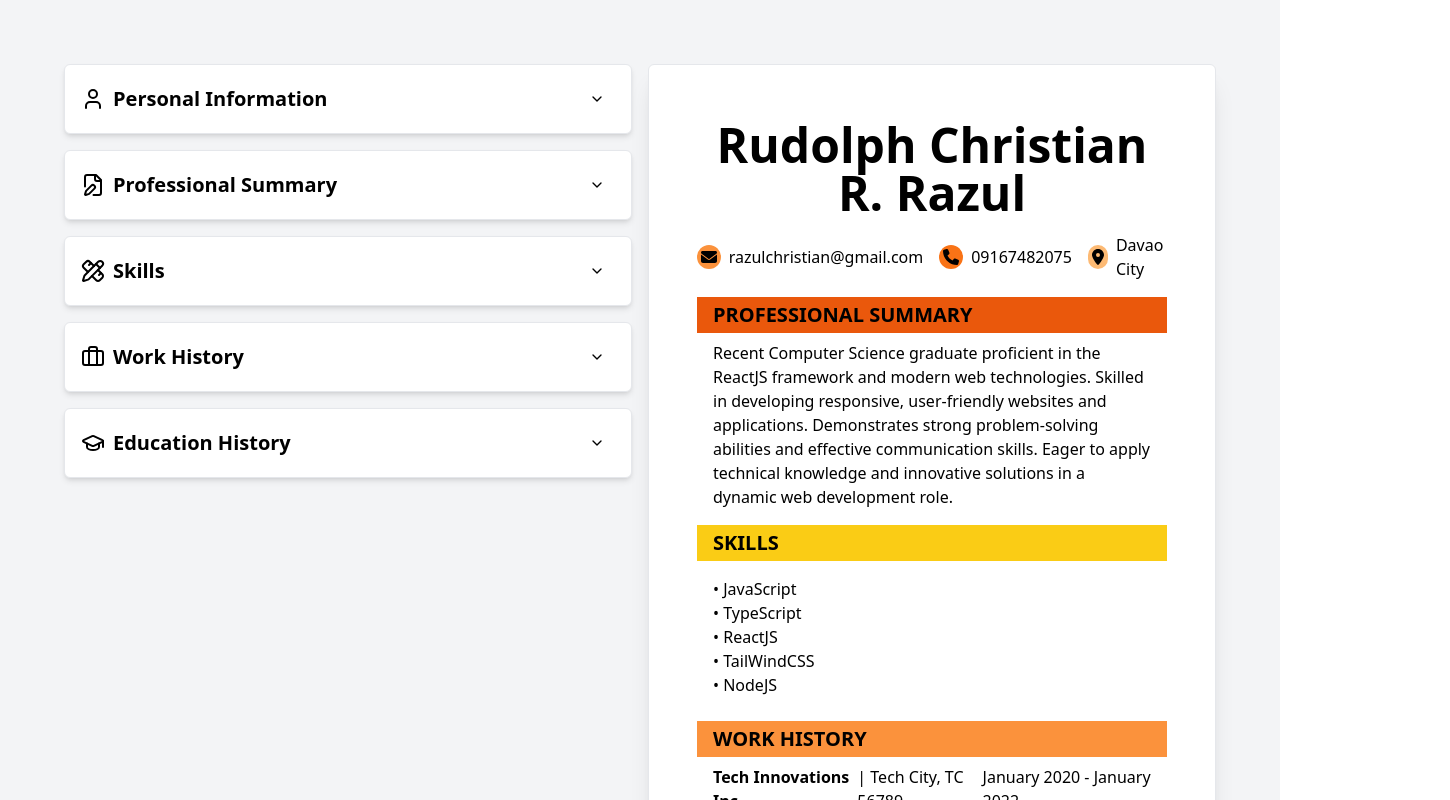
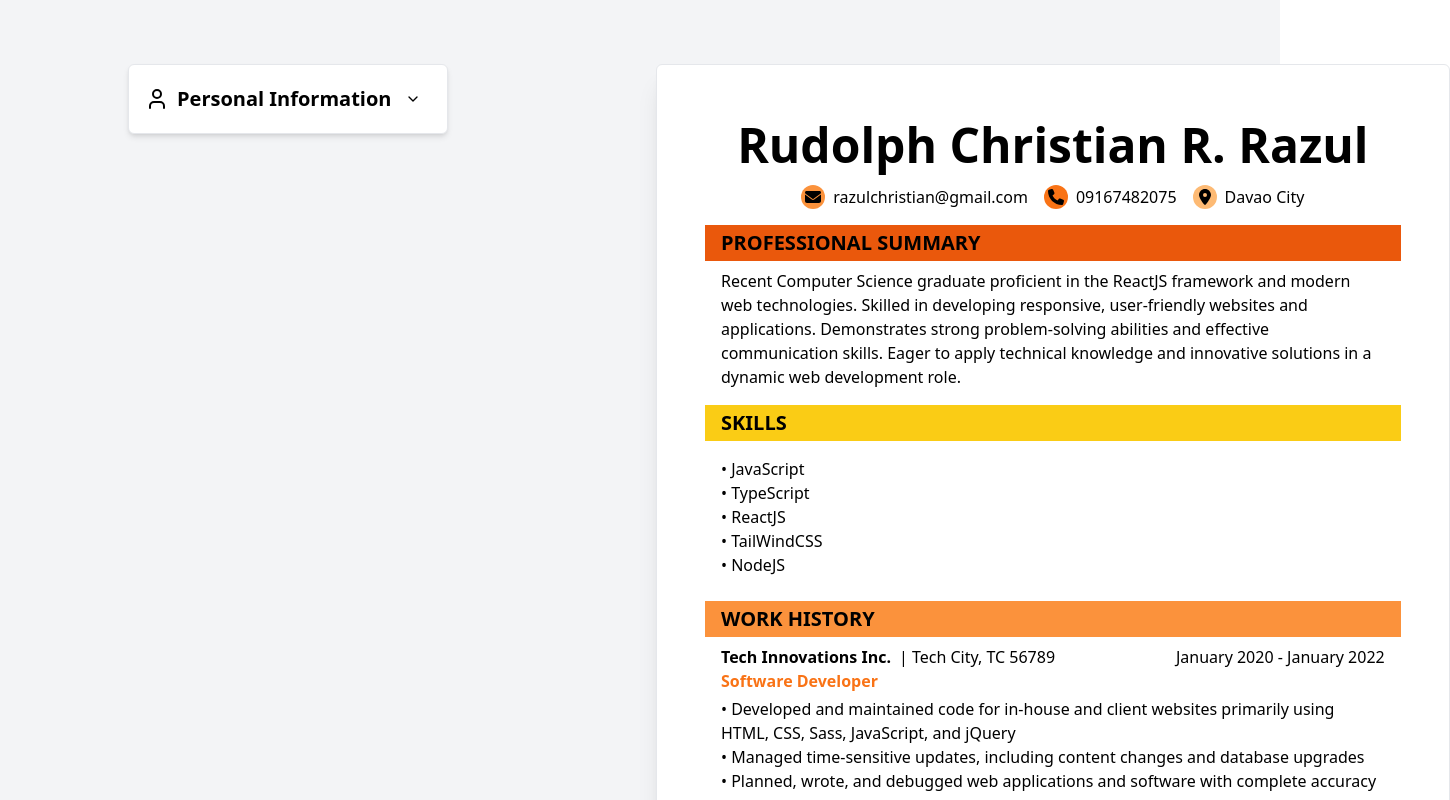
Before and after one commit to christianrazul/cv-architect, a React (Vite) app: page / in a window 1280 px wide. Shown: the top 800 px of the page, 1450 px wide, since content can reach past the window. Built offline with nearby package versions, Linux system fonts and the light colour scheme.

Commit message:
Additional Stlying changes

```diff
--- a/src/App.tsx
+++ b/src/App.tsx
@@ -105,14 +105,14 @@ function App() {
   });
 
   return (
-    // <div className="flex h-screen w-full justify-center gap-16 bg-gray-100 p-32 align-middle">
-    <div className="grid h-screen w-screen grid-cols-2 gap-x-4 bg-gray-100 p-16">
-      <div className="flex flex-col flex-wrap gap-4">
+    <div className="flex h-screen w-screen justify-center align-middle">
+      <div className="grid w-full grid-cols-2 justify-center gap-8 bg-gray-100 p-16 align-middle sm:px-4 md:px-8 lg:px-16 xl:px-32">
+        <div className="flex w-80 flex-col flex-wrap gap-4">
           <HeaderForm onHeaderInfo={(data) => setHeaderInfo(data)} />
-        <SummaryForm onSummary={(data) => setSummaryInfo(data)} />
+          {/* <SummaryForm onSummary={(data) => setSummaryInfo(data)} />
           <SkillsForm onSkills={(skill) => setSkillsList(skill)} />
           <WorkHistoryForm onWorkHistory={(data) => setWorkHistoryInfo(data)} />
-        <EducationForm onEducation={(data) => setEducationList(data)} />
+          <EducationForm onEducation={(data) => setEducationList(data)} /> */}
         </div>
         <Resume
           header={{ ...headerInfo }}
@@ -122,6 +122,7 @@ function App() {
           education={{ ...educationList }}
         />
       </div>
+    </div>
   );
 }
 
--- a/src/components/HeaderForm.tsx
+++ b/src/components/HeaderForm.tsx
@@ -50,7 +50,7 @@ const HeaderForm = ({ onHeaderInfo }: HeaderFormProps) => {
 
   return (
     <Collapsible
-      className=" rounded-md border bg-white p-4 shadow-md"
+      className="rounded-md border bg-white p-4 shadow-md"
       open={isOpen}
       onOpenChange={setIsOpen}
     >
@@ -61,7 +61,10 @@ const HeaderForm = ({ onHeaderInfo }: HeaderFormProps) => {
             className="h-6 w-6"
             absoluteStrokeWidth={false}
           />
-          <h1 style={{ strokeWidth: 4 }} className="text-xl font-semibold">
+          <h1
+            style={{ strokeWidth: 4 }}
+            className="text-xl font-semibold md:inline "
+          >
             Personal Information
           </h1>
         </div>
--- a/src/components/Resume.tsx
+++ b/src/components/Resume.tsx
@@ -26,7 +26,7 @@ const Resume = ({
   education,
 }: ResumeProps) => {
   return (
-    <div className="flex gap-4 rounded-md border bg-white p-8 shadow-xl">
+    <div className="flex w-[21cm] gap-4 rounded-md border bg-white p-8 shadow-xl">
       {/* <div className="w-60 bg-primary p-4"></div> */}
       <div className=" flex w-full flex-col gap-2 px-4 ">
         <Header header={{ ...header }} />
--- a/src/style.css
+++ b/src/style.css
@@ -707,14 +707,6 @@ video {
   height: 100vh;
 }
 
-.h-8 {
-  height: 2rem;
-}
-
-.h-5 {
-  height: 1.25rem;
-}
-
 .min-h-\[80px\] {
   min-height: 80px;
 }
@@ -751,6 +743,10 @@ video {
   width: 2.25rem;
 }
 
+.w-\[21cm\] {
+  width: 21cm;
+}
+
 .w-auto {
   width: auto;
 }
@@ -763,12 +759,8 @@ video {
   width: 100vw;
 }
 
-.w-8 {
-  width: 2rem;
-}
-
-.w-5 {
-  width: 1.25rem;
+.w-80 {
+  width: 20rem;
 }
 
 .border-collapse {
@@ -807,16 +799,16 @@ video {
   gap: 0.25rem;
 }
 
-.gap-16 {
-  gap: 4rem;
-}
-
 .gap-2 {
   gap: 0.5rem;
 }
 
 .gap-4 {
   gap: 1rem;
+}
+
+.gap-8 {
+  gap: 2rem;
 }
 
 .gap-x-4 {
@@ -975,10 +967,6 @@ video {
   padding: 0.75rem;
 }
 
-.p-32 {
-  padding: 8rem;
-}
-
 .p-4 {
   padding: 1rem;
 }
@@ -1132,11 +1120,6 @@ video {
 
 .text-secondary-foreground {
   color: hsl(var(--secondary-foreground));
-}
-
-.text-blue-500 {
-  --tw-text-opacity: 1;
-  color: rgb(59 130 246 / var(--tw-text-opacity));
 }
 
 .underline-offset-4 {
@@ -1400,6 +1383,60 @@ video {
     margin-top: calc(0px * calc(1 - var(--tw-space-y-reverse)));
     margin-bottom: calc(0px * var(--tw-space-y-reverse));
   }
+
+  .sm\:bg-purple-400 {
+    --tw-bg-opacity: 1;
+    background-color: rgb(192 132 252 / var(--tw-bg-opacity));
+  }
+
+  .sm\:px-4 {
+    padding-left: 1rem;
+    padding-right: 1rem;
+  }
+}
+
+@media (min-width: 768px) {
+  .md\:inline {
+    display: inline;
+  }
+
+  .md\:bg-red-400 {
+    --tw-bg-opacity: 1;
+    background-color: rgb(248 113 113 / var(--tw-bg-opacity));
+  }
+
+  .md\:px-8 {
+    padding-left: 2rem;
+    padding-right: 2rem;
+  }
+}
+
+@media (min-width: 1024px) {
+  .lg\:grid {
+    display: grid;
+  }
+
+  .lg\:bg-blue-400 {
+    --tw-bg-opacity: 1;
+    background-color: rgb(96 165 250 / var(--tw-bg-opacity));
+  }
+
+  .lg\:px-16 {
+    padding-left: 4rem;
+    padding-right: 4rem;
+  }
+}
+
+@media (min-width: 1280px) {
+  .xl\:bg-green-400 {
+    --tw-bg-opacity: 1;
+    background-color: rgb(74 222 128 / var(--tw-bg-opacity));
+  }
+
+  .xl\:px-32 {
+    padding-left: 8rem;
+    padding-right: 8rem;
+  }
 }
 
 .\[\&\:has\(\[aria-selected\]\)\]\:bg-accent:has([aria-selected]) {
```
Lines whose indentation alone changed are shown as unchanged.
